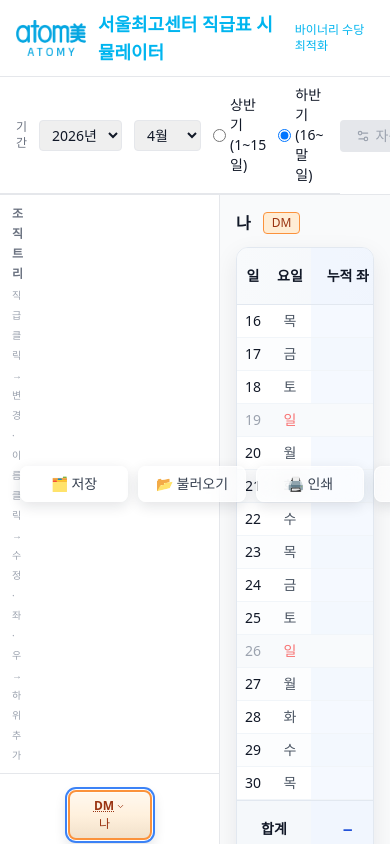
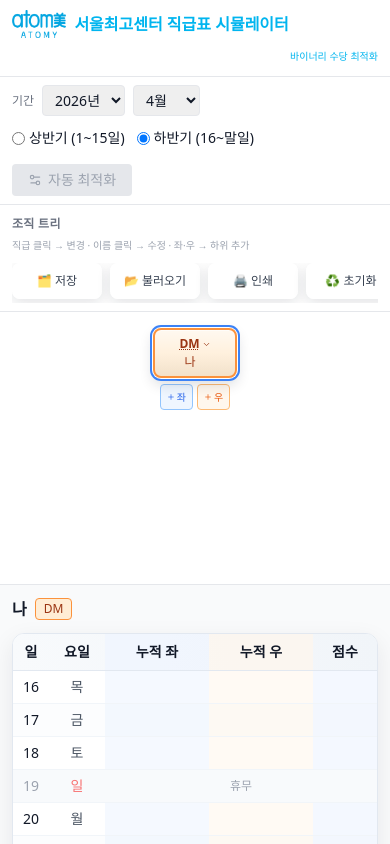
Before and after one commit to koomjang2/atomy-simul, a React (Vite) app: page / in a window 390 px wide. Built offline with nearby package versions, Linux system fonts and the light colour scheme.

Commit message:
UI: 모바일 반응형 디자인 적용 및 레이아웃 최적화

```diff
--- a/src/App.jsx
+++ b/src/App.jsx
@@ -115,12 +115,12 @@
       />
       <Header />
 
-      <div className="flex items-center bg-white border-b no-print overflow-x-auto flex-shrink-0">
+      <div className="flex flex-wrap md:flex-nowrap items-center bg-white border-b no-print overflow-x-auto flex-shrink-0">
         <PeriodSelector year={year} month={month} half={half} onChange={setPeriod} />
         <button
           onClick={handleOptimize}
           disabled={!canOptimize}
-          className={`ml-auto mr-3 flex-shrink-0 flex items-center gap-1.5 px-4 py-1.5
+          className={`mt-2 mb-2 ml-3 md:mt-0 md:mb-0 md:ml-auto mr-3 flex-shrink-0 flex items-center gap-1.5 px-4 py-1.5
                      text-sm rounded font-medium ${canOptimize
                        ? 'bg-blue-600 text-white hover:bg-blue-700'
                        : 'bg-gray-200 text-gray-400 cursor-not-allowed'}`}
@@ -131,7 +131,7 @@
         </button>
       </div>
 
-      <div className="flex flex-1 overflow-hidden">
+      <div className="flex flex-col md:flex-row flex-1 overflow-hidden">
         <OrgTreePanel
           nodes={nodes}
           selectedId={selectedNodeId}
@@ -147,18 +147,20 @@
           onResetTree={handleResetTree}
         />
 
-        <main className="flex-1 overflow-auto p-4 min-w-0">
+        <main className="flex-1 overflow-auto p-3 md:p-4 min-w-0">
           {selectedNode ? (
             <>
-              <div className="flex flex-wrap items-center gap-3 mb-3">
-                <h2 className="text-base font-bold">{selectedNode.name}</h2>
-                <span className={`text-xs px-2 py-0.5 rounded border ${RANK_BADGE_CLASS[selectedNode.rank] ?? 'bg-gray-100 text-gray-600 border-gray-300'}`}>
-                  {selectedNode.rank}
-                </span>
+              <div className="flex flex-col md:flex-row md:items-center gap-2 md:gap-3 mb-3">
+                <div className="flex items-center gap-2">
+                  <h2 className="text-base font-bold">{selectedNode.name}</h2>
+                  <span className={`text-xs px-2 py-0.5 rounded border ${RANK_BADGE_CLASS[selectedNode.rank] ?? 'bg-gray-100 text-gray-600 border-gray-300'}`}>
+                    {selectedNode.rank}
+                  </span>
+                </div>
 
                 {(selectedNode.rank === 'SSM' || selectedNode.rank === 'SM') && (
-                  <div className="flex items-center gap-2 ml-auto text-xs text-gray-600 flex-wrap rounded-lg border border-sky-100 bg-white px-2 py-1.5 shadow-[0_2px_8px_rgba(2,132,199,0.1)]">
-                    <label className="flex items-center gap-1.5 bg-white/90 border border-sky-100 rounded-md px-2 py-1">
+                  <div className="flex flex-wrap items-center gap-2 w-full md:w-auto md:ml-auto text-xs text-gray-600 rounded-lg border border-sky-100 bg-white px-2 py-1.5 shadow-[0_2px_8px_rgba(2,132,199,0.1)]">
+                    <label className="flex flex-1 sm:flex-none items-center justify-between sm:justify-start gap-1.5 bg-white/90 border border-sky-100 rounded-md px-2 py-1">
                       <span className="text-sky-700 font-medium">좌 목표</span>
                       <input
                         type="number"
@@ -167,7 +169,7 @@
                         onChange={(e) => updateNode(selectedNode.id, { targetLeft: +e.target.value })}
                       />
                     </label>
-                    <label className="flex items-center gap-1.5 bg-white/90 border border-sky-100 rounded-md px-2 py-1">
+                    <label className="flex flex-1 sm:flex-none items-center justify-between sm:justify-start gap-1.5 bg-white/90 border border-sky-100 rounded-md px-2 py-1">
                       <span className="text-sky-700 font-medium">우 목표</span>
                       <input
                         type="number"
@@ -176,7 +178,7 @@
                         onChange={(e) => updateNode(selectedNode.id, { targetRight: +e.target.value })}
                       />
                     </label>
-                    <label className="flex items-center gap-1.5 bg-white/90 border border-sky-100 rounded-md px-2 py-1">
+                    <label className="flex flex-1 sm:flex-none items-center justify-between sm:justify-start gap-1.5 bg-white/90 border border-sky-100 rounded-md px-2 py-1">
                       <span className="text-sky-700 font-medium">몸PV 목표</span>
                       <input
                         type="number"
--- a/src/components/Header.jsx
+++ b/src/components/Header.jsx
@@ -1,15 +1,15 @@
 export default function Header() {
   return (
-    <header className="bg-white px-4 py-2.5 flex items-center gap-3 shadow-sm no-print border-b">
+    <header className="bg-white px-3 md:px-4 py-2.5 flex flex-wrap items-center gap-2 md:gap-3 shadow-sm no-print border-b">
       <img
         src="/atomy-logo.png"
         alt="Atomy logo"
-        className="h-9 w-auto object-contain"
+        className="h-7 md:h-9 w-auto object-contain"
       />
-      <span className="text-lg font-bold" style={{ color: 'rgb(0, 181, 239)' }}>
+      <span className="text-base md:text-lg font-bold" style={{ color: 'rgb(0, 181, 239)' }}>
         서울최고센터 직급표 시뮬레이터
       </span>
-      <span className="text-xs ml-1" style={{ color: 'rgb(0, 181, 239)' }}>
+      <span className="text-[10px] md:text-xs ml-auto md:ml-1" style={{ color: 'rgb(0, 181, 239)' }}>
         바이너리 수당 최적화
       </span>
     </header>
--- a/src/components/OrgTreePanel.jsx
+++ b/src/components/OrgTreePanel.jsx
@@ -42,7 +42,6 @@
   }
 }
 
-// 이름 인라인 편집 컴포넌트
 function EditableName({ name, onChange, summary }) {
   const [editing, setEditing] = useState(false)
   const [value, setValue] = useState(name)
@@ -139,7 +138,6 @@
         `}
         onClick={() => onSelect()}
       >
-        {/* 직급 + 드롭다운 */}
         <button
           className="flex items-center gap-0.5 mx-auto text-xs font-bold underline decoration-dotted hover:opacity-70"
           onClick={(e) => { e.stopPropagation(); setShowRankMenu(!showRankMenu) }}
@@ -149,14 +147,12 @@
           <ChevronDown size={9} />
         </button>
 
-        {/* 이름 (더블클릭 편집) */}
         <EditableName
           name={node.name}
           onChange={onChangeName}
           summary={summary}
         />
 
-        {/* 삭제 버튼 */}
         {onRemove && (
           <button
             className="absolute -top-2 -right-2 bg-red-500 text-white rounded-full w-4 h-4 text-[10px]
@@ -211,7 +207,6 @@
         </div>
       )}
 
-      {/* 직급 드롭다운 */}
       {showRankMenu && (
         <div
           className="absolute top-full mt-1 z-50 bg-white border rounded-lg shadow-xl py-1 min-w-[72px]"
@@ -232,7 +227,6 @@
         </div>
       )}
 
-      {/* 좌/우 추가 버튼 */}
       <div className="flex gap-1 mt-1.5">
         <button
           disabled={!canAddLeft}
@@ -261,7 +255,6 @@
   )
 }
 
-// ─── 바이너리 트리 재귀 노드 ──────────────────────────────────────
 function BinaryTreeNode({ nodeId, allNodes, selectedId, onSelect, onAdd, onRemove, onChangeRank, onChangeName, onUpdateNode }) {
   const [addSide, setAddSide] = useState(null)
   const [newRank, setNewRank] = useState('SM')
@@ -296,7 +289,6 @@
 
   return (
     <div className="flex flex-col items-center" style={{ minWidth: hasChildren ? childRowWidth : NODE_CARD_WIDTH }}>
-      {/* ── 노드 카드 ── */}
       <NodeCard
         node={node}
         isSelected={node.id === selectedId}
@@ -312,7 +304,6 @@
         onUpdateNode={onUpdateNode}
       />
 
-      {/* ── 추가 폼 ── */}
       {addSide && (
         <div
           className="mt-1.5 p-2 bg-white border rounded-lg shadow-lg text-xs w-44 z-40"
@@ -351,7 +342,6 @@
         </div>
       )}
 
-      {/* ── 자식 연결 ── */}
       {hasChildren && (
         <>
           <div className="flex flex-col items-center" style={{ width: childRowWidth }}>
@@ -423,7 +413,6 @@
   )
 }
 
-// ─── 메인 패널 ──────────────────────────────────────────────────
 export default function OrgTreePanel({
   nodes, selectedId, onSelect, onAdd, onRemove, onChangeRank, onChangeName, onUpdateNode,
   onSaveTree, onLoadTree, onPrintTree, onResetTree,
@@ -448,31 +437,31 @@
   }, [])
 
   return (
-    <aside className="org-tree-panel bg-white border-r flex flex-col no-print flex-shrink-0 w-1/2" style={{ minWidth: 220 }}>
-      <div className="px-3 py-2 border-b flex items-center justify-between gap-2">
+    <aside className="org-tree-panel bg-white border-b md:border-b-0 md:border-r flex flex-col no-print flex-shrink-0 w-full h-[45vh] md:h-auto md:w-1/2 lg:w-5/12" style={{ minWidth: 220 }}>
+      <div className="px-3 py-2 border-b flex flex-col lg:flex-row lg:items-center justify-between gap-2">
         <div className="min-w-0">
           <span className="text-xs font-semibold text-gray-500 uppercase tracking-wide">조직 트리</span>
           <p className="text-[10px] text-gray-400 mt-0.5">직급 클릭 → 변경 · 이름 클릭 → 수정 · 좌·우 → 하위 추가</p>
         </div>
-        <div className="flex gap-2.5 flex-shrink-0">
+        <div className="flex overflow-x-auto lg:overflow-visible gap-2 flex-shrink-0 pb-1 lg:pb-0">
           <button
             onClick={onSaveTree}
-            className="glass-btn h-9 min-w-[108px] px-4"
+            className="glass-btn h-9 min-w-[90px] px-3 text-xs"
             title="조직 구조만 저장 (PV 데이터 제외)"
           >🗂 저장</button>
           <button
             onClick={onLoadTree}
-            className="glass-btn h-9 min-w-[108px] px-4"
+            className="glass-btn h-9 min-w-[90px] px-3 text-xs"
             title="저장된 조직 구조 불러오기"
           >📂 불러오기</button>
           <button
             onClick={onPrintTree}
-            className="glass-btn h-9 min-w-[108px] px-4"
+            className="glass-btn h-9 min-w-[90px] px-3 text-xs"
             title="조직 트리 인쇄"
           >🖨 인쇄</button>
           <button
             onClick={onResetTree}
-            className="glass-btn h-9 min-w-[108px] px-4"
+            className="glass-btn h-9 min-w-[90px] px-3 text-xs"
             title="조직 트리 초기화"
           >♻ 초기화</button>
         </div>
--- a/src/components/PeriodSelector.jsx
+++ b/src/components/PeriodSelector.jsx
@@ -3,7 +3,8 @@
   const months = Array.from({ length: 12 }, (_, i) => i + 1)
 
   return (
-    <div className="flex items-center gap-3 px-4 py-2 bg-white border-b no-print">
+    <div className="flex flex-wrap items-center gap-2 md:gap-3 px-3 md:px-4 py-2 bg-white no-print">
+      <div className="flex items-center gap-2">
         <label className="text-xs text-gray-500 font-medium">기간</label>
         <select
           className="border rounded px-2 py-1 text-sm"
@@ -19,7 +20,8 @@
         >
           {months.map((m) => <option key={m} value={m}>{m}월</option>)}
         </select>
-      <div className="flex gap-3">
+      </div>
+      <div className="flex gap-3 w-full sm:w-auto mt-1 sm:mt-0">
         {['first', 'second'].map((h) => (
           <label key={h} className="flex items-center gap-1 cursor-pointer text-sm">
             <input
--- a/src/components/RankTable.jsx
+++ b/src/components/RankTable.jsx
@@ -3,7 +3,6 @@
 import { checkRank } from '../engine/rankLogic.js'
 import { N_VALUE, SCORE_TIERS } from '../engine/pvRules.js'
 
-// 서브트리 노드들의 보름 총합 PV 계산 (모든 날짜의 leftPv+rightPv+bodyPv 합산)
 function subTreePeriodTotal(subNodes) {
   return subNodes.reduce((sum, sub) =>
     sum + (sub.days?.reduce((s, d) => s + (d.leftPv || 0) + (d.rightPv || 0) + (d.bodyPv || 0), 0) ?? 0), 0)
@@ -44,7 +43,6 @@
 }
 
 export default function RankTable({ nodeId, allNodes, onUpdateDay, onResetDays }) {
-  // ── 모든 훅을 조건부 return 이전에 호출 (Rules of Hooks) ──
   const node = allNodes.find((n) => n.id === nodeId)
 
   const isDMOrAbove = ['DM', 'SRM', 'STM', 'RM', 'CM', 'IM'].includes(node?.rank)
@@ -58,7 +56,6 @@
 
   if (!node) return <p className="text-gray-400 p-4">노드를 선택하세요.</p>
 
-  // 표시할 컬럼 결정
   const showLeftInput  = !isDMOrAbove && !hasLeftSub
   const showRightInput = !isDMOrAbove && !hasRightSub
   const showBodyInput  = !isDMOrAbove
@@ -74,7 +71,6 @@
     .map((t) => ({ score: t.score, count: simDays.filter((d) => d.score === t.score).length }))
     .filter((t) => t.count > 0)
 
-  // 직급 달성 판정: 보름 총합 기준
   const periodLeft  = totalLeft  + leftSubTotal
   const periodRight = totalRight + rightSubTotal
   const periodBody  = totalBody
@@ -96,12 +92,12 @@
           <tr className="bg-gradient-to-r from-slate-50 to-slate-100">
             <th className="border-b border-slate-200 px-2 py-2 text-center w-9 font-semibold">일</th>
             <th className="border-b border-slate-200 px-2 py-2 text-center w-14 whitespace-nowrap font-semibold">요일</th>
-            {showLeftInput  && <th className="border-b border-slate-200 px-2 py-2 text-center font-semibold">좌PV</th>}
-            {showRightInput && <th className="border-b border-slate-200 px-2 py-2 text-center font-semibold">우PV</th>}
-            {showBodyInput  && <th className="border-b border-slate-200 px-2 py-2 text-center font-semibold">몸PV</th>}
+            {showLeftInput  && <th className="border-b border-slate-200 px-2 py-2 text-center whitespace-nowrap font-semibold">좌PV</th>}
+            {showRightInput && <th className="border-b border-slate-200 px-2 py-2 text-center whitespace-nowrap font-semibold">우PV</th>}
+            {showBodyInput  && <th className="border-b border-slate-200 px-2 py-2 text-center whitespace-nowrap font-semibold">몸PV</th>}
             <th className="border-b border-slate-200 px-3 py-2 text-center bg-blue-50/70 whitespace-nowrap min-w-[74px] font-semibold">누적 좌</th>
             <th className="border-b border-slate-200 px-3 py-2 text-center bg-orange-50/70 whitespace-nowrap min-w-[74px] font-semibold">누적 우</th>
-            <th className="border-b border-slate-200 px-2 py-2 text-center w-16 font-semibold">점수</th>
+            <th className="border-b border-slate-200 px-2 py-2 text-center w-16 whitespace-nowrap font-semibold">점수</th>
           </tr>
         </thead>
         <tbody>
@@ -131,7 +127,7 @@
                 <td className="border-b border-slate-100 px-2 py-1.5 text-center text-gray-600">{day.dayOfWeek}</td>
 
                 {showLeftInput && (
-                  <td className="border-b border-slate-100 px-1 py-1">
+                  <td className="border-b border-slate-100 px-1 py-1 min-w-[70px]">
                     <input
                       type="number" min={0}
                       className={`w-full text-center rounded px-1 py-0.5 outline-none
@@ -145,7 +141,7 @@
                   </td>
                 )}
                 {showRightInput && (
-                  <td className="border-b border-slate-100 px-1 py-1">
+                  <td className="border-b border-slate-100 px-1 py-1 min-w-[70px]">
                     <input
                       type="number" min={0}
                       className={`w-full text-center rounded px-1 py-0.5 outline-none
@@ -159,7 +155,7 @@
                   </td>
                 )}
                 {showBodyInput && (
-                  <td className="border-b border-slate-100 px-1 py-1">
+                  <td className="border-b border-slate-100 px-1 py-1 min-w-[70px]">
                     <input
                       type="number" min={0}
                       className={`w-full text-center rounded px-1 py-0.5 outline-none
@@ -179,7 +175,7 @@
                 <td className="border-b border-slate-100 px-2 py-1.5 text-center text-orange-700 bg-orange-50/60 font-mono text-xs">
                   {day.effRight > 0 ? day.effRight : ''}
                 </td>
-                <td className="border-b border-slate-100 px-2 py-1.5 text-center font-medium text-blue-700 bg-blue-50/70">
+                <td className="border-b border-slate-100 px-2 py-1.5 text-center font-medium text-blue-700 bg-blue-50/70 whitespace-nowrap">
                   {day.score > 0 ? `${day.score}점` : ''}
                   {flashWarn && <span title={flashWarn} className="ml-1 text-yellow-500">⚠️</span>}
                 </td>
@@ -189,17 +185,17 @@
         </tbody>
         <tfoot>
           <tr className="bg-slate-100/70 font-semibold">
-            <td className="border-t border-slate-200 px-2 py-2 text-center" colSpan={2}>합계</td>
-            {showLeftInput  && <td className="border-t border-slate-200 px-2 py-2 text-center">{totalLeft}만</td>}
-            {showRightInput && <td className="border-t border-slate-200 px-2 py-2 text-center">{totalRight}만</td>}
-            {showBodyInput  && <td className="border-t border-slate-200 px-2 py-2 text-center">{totalBody}만</td>}
-            <td className="border-t border-slate-200 px-2 py-2 text-center text-blue-700 bg-blue-50/70 font-mono">
+            <td className="border-t border-slate-200 px-2 py-2 text-center whitespace-nowrap" colSpan={2}>합계</td>
+            {showLeftInput  && <td className="border-t border-slate-200 px-2 py-2 text-center whitespace-nowrap">{totalLeft}만</td>}
+            {showRightInput && <td className="border-t border-slate-200 px-2 py-2 text-center whitespace-nowrap">{totalRight}만</td>}
+            {showBodyInput  && <td className="border-t border-slate-200 px-2 py-2 text-center whitespace-nowrap">{totalBody}만</td>}
+            <td className="border-t border-slate-200 px-2 py-2 text-center text-blue-700 bg-blue-50/70 font-mono whitespace-nowrap">
               {periodLeft > 0 ? `${periodLeft}만` : '—'}
             </td>
-            <td className="border-t border-slate-200 px-2 py-2 text-center text-orange-700 bg-orange-50/70 font-mono">
+            <td className="border-t border-slate-200 px-2 py-2 text-center text-orange-700 bg-orange-50/70 font-mono whitespace-nowrap">
               {periodRight > 0 ? `${periodRight}만` : '—'}
             </td>
-            <td className="border-t border-slate-200 px-2 py-2 text-center text-blue-700">{totalScore}점</td>
+            <td className="border-t border-slate-200 px-2 py-2 text-center text-blue-700 whitespace-nowrap">{totalScore}점</td>
           </tr>
           {achieved !== null && (
             <tr>
@@ -216,7 +212,7 @@
           )}
           <tr>
             <td className="border-t border-slate-200 px-2 py-2 bg-slate-50 text-[12px] text-slate-700" colSpan={totalCols}>
-              <div className="flex items-center flex-wrap gap-x-3 gap-y-1">
+              <div className="flex flex-col sm:flex-row sm:items-center sm:flex-wrap gap-x-3 gap-y-1">
                 <span className="font-semibold">개인 수당 계산 요약</span>
                 <span>예상수당 {totalCommission.toLocaleString()}원</span>
                 <span>총 점수 {totalScore}점</span>
@@ -226,15 +222,13 @@
                     ? tierSummary.map((t) => `${t.score}점 ${t.count}회`).join(' · ')
                     : '매칭 없음'}
                 </span>
-                {/* 수동 입력 범례 */}
-                <span className="flex items-center gap-1 ml-2">
+                <span className="flex items-center gap-1 sm:ml-2">
                   <span className="inline-block w-4 h-4 rounded border-2 border-amber-400 bg-white" />
                   <span className="text-amber-700">수동 입력 (자동최적화 시 고정)</span>
                 </span>
               </div>
             </td>
           </tr>
-          {/* 입력 초기화 버튼 */}
           {onResetDays && (
             <tr>
               <td className="px-2 py-2 bg-white" colSpan={totalCols}>
```
Also changed, not shown: src/components/CommissionSummary.jsx (+6 -8 lines). Lines whose indentation alone changed are shown as unchanged.
